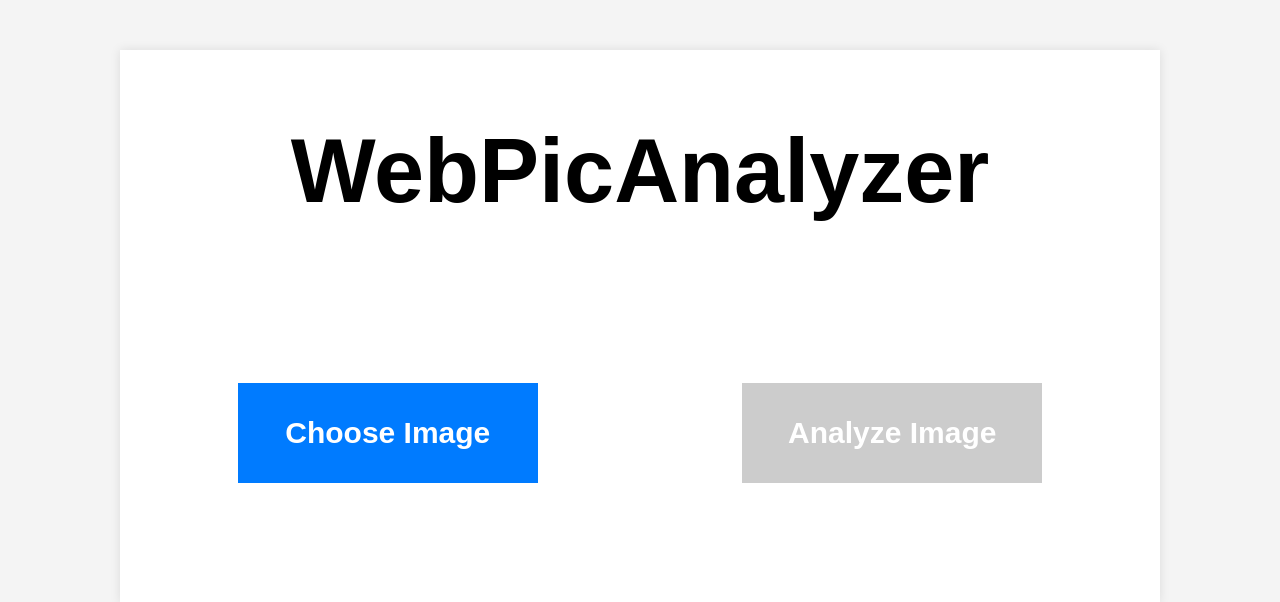
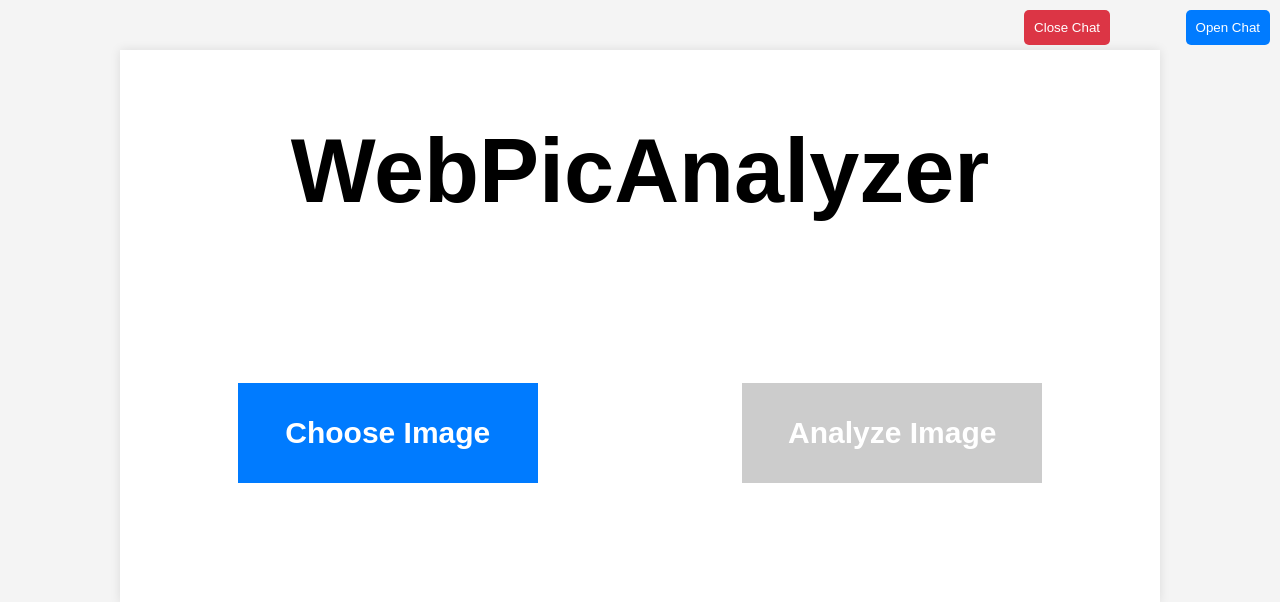
Before and after one commit to rohanmane21/azure-app, a Flask app: page / in a window 1280 px wide. Shown: the top 602 px of the page. Run offline with Flask 3, Linux system fonts and the light colour scheme.

Commit message:
Update index.html

```diff
--- a/templates/index.html
+++ b/templates/index.html
@@ -6,6 +6,7 @@
     <meta name="viewport" content="width=device-width, initial-scale=1.0">
     <title>WebPicAnalyzer</title>
     <link rel="stylesheet" href="{{ url_for('static', filename='css/style.css') }}">
+    <link rel="stylesheet" href="{{ url_for('static', filename='css/chat-style.css') }}">
 </head>
 <body>
     <div class="container">
@@ -25,6 +26,13 @@
             </div>
         </form>
 
+        <!-- Add the open and close buttons -->
+        <button id="openChatButton" class="chat-button" onclick="toggleChat()">Open Chat</button>
+        <button id="closeChatButton" class="close-button" onclick="closeChat()">Close Chat</button>
+
+        <!-- Add the chat bot iframe -->
+        <iframe src='https://webchat.botframework.com/embed/faceproject-bot?s=ZrbsQUzOI3o.mq_LoAiVEobXiOOA_R1H0g6wOb42tXGKahiT9q5KgxE' class="chat-bot-iframe"></iframe>
+
         <script>
             function chooseImage() {
                 document.getElementById('file').click();
@@ -39,6 +47,16 @@
                 chosenImageContainer.classList.remove('hidden');
                 analyzeButton.removeAttribute('disabled');
             }
+
+            function toggleChat() {
+                var chatBotIframe = document.querySelector('.chat-bot-iframe');
+                chatBotIframe.classList.toggle('chat-bot-iframe-open');
+            }
+
+            function closeChat() {
+                var chatBotIframe = document.querySelector('.chat-bot-iframe');
+                chatBotIframe.classList.remove('chat-bot-iframe-open');
+            }
         </script>
     </div>
 </body>
```
